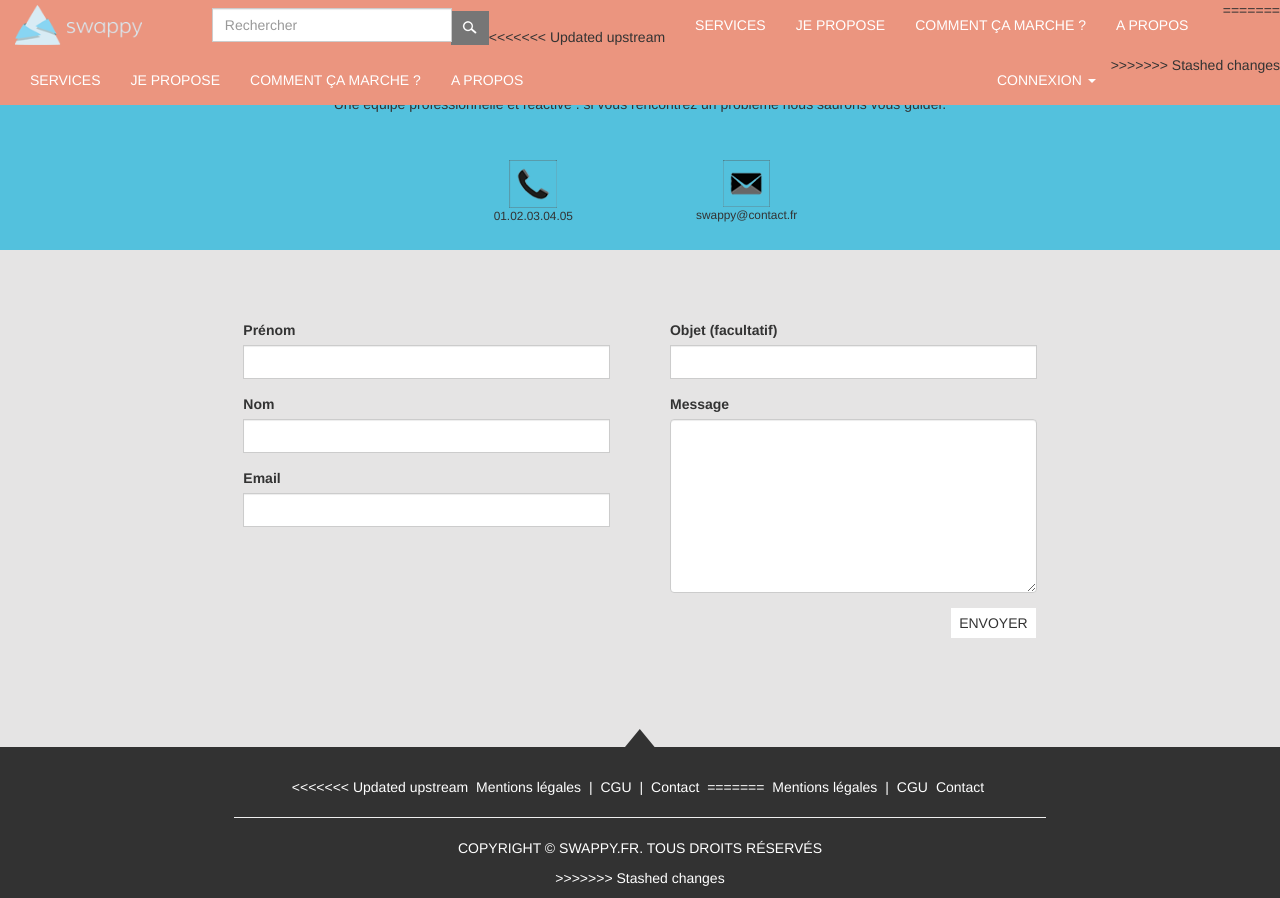
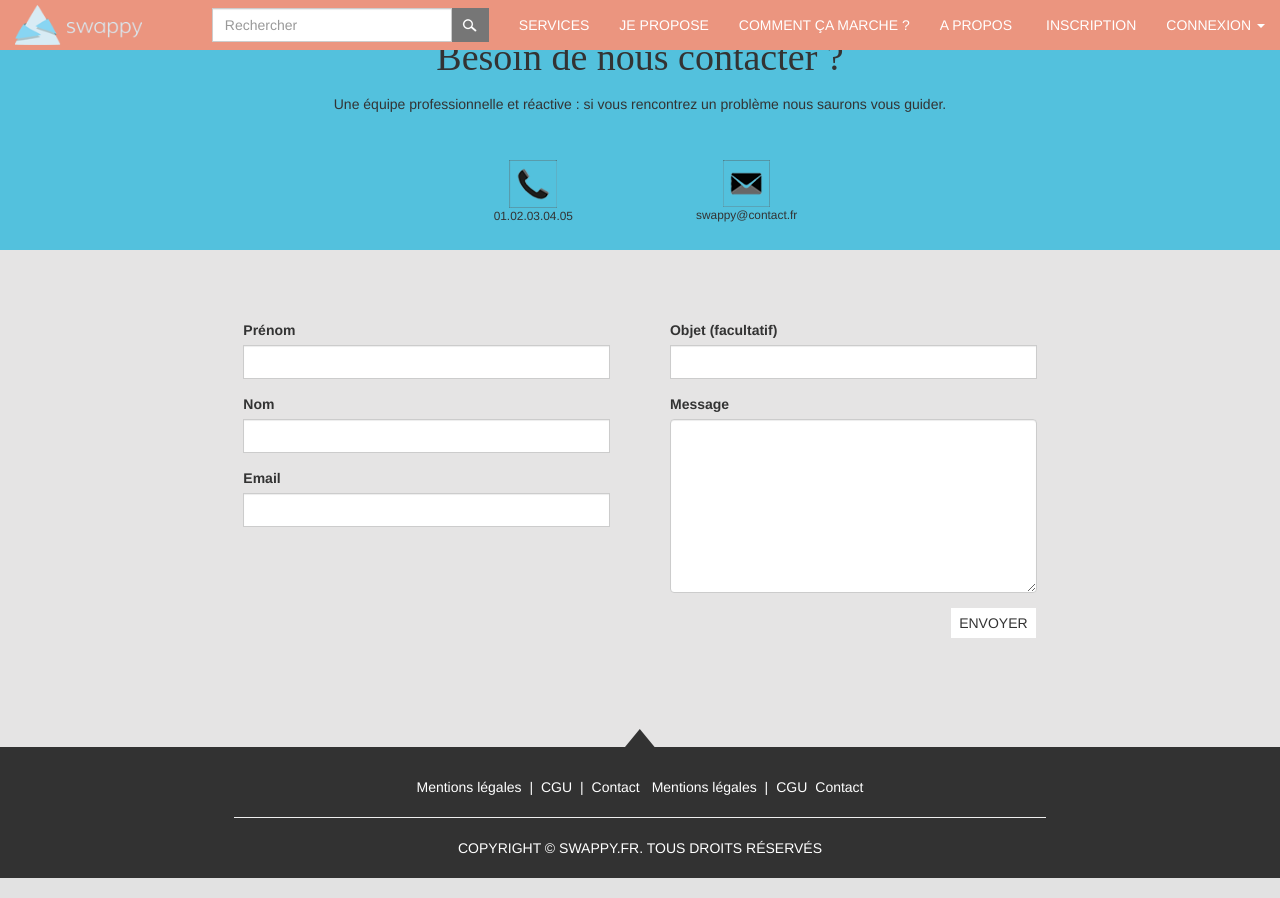
Before and after one commit to lionoweb/Swappy, a PHP site: page /beta/contact.php in a window 1280 px wide. Run offline with PHP 8.4, Linux system fonts and the light colour scheme; data that the repository does not hold is empty; some libraries are stand-ins or nearby versions.

Commit message:
Contact 1.2

```diff
--- a/beta/contact.php
+++ b/beta/contact.php
@@ -38,7 +38,6 @@
                     <span class="input-group-btn">
                         <button title="Rechercher" type="submit" class="btn btn-default"></button>
                     </span>
-<<<<<<< Updated upstream
             	</div>
 
           	</form>
@@ -51,20 +50,9 @@
             		<li><a href="apropos.php">A propos</a></li>
             	</ul>
              	<ul class="nav navbar-nav navbar-right">
-=======
-                </div>
-
-            </form>
-            <!-- Collect the nav links, forms, and other content for toggling -->
-            <div class="collapse navbar-collapse" id="navbar">
-                <ul class="nav navbar-nav">
-                    <li><a  href="services.html">Services</span></a></li>
-                    <li><a href="propose.php">Je propose</a></li>
-                    <li><a href="#">Comment ça marche ?</a></li>
-                    <li><a href="#">A propos</a></li>
-                </ul>
-                <ul class="nav navbar-nav navbar-right">
->>>>>>> Stashed changes
+               <?php if(!$user->logged) {?>
+                	<li><a href="inscription.php">Inscription</a></li>
+                <?php } ?>
                     <li class="dropdown">
                                             <a href="#" class="dropdown-toggle" data-toggle="dropdown" role="button" aria-expanded="false">Connexion <span class="caret"></span></a>
                         <div class="dropdown-menu login-menu">
@@ -93,7 +81,7 @@
         </div><!-- /.container-fluid -->
     </nav>
 
-    <div id="contact" action="mail.php" method="get">
+    <div id="contact" >
         <div class="header_contact">
             <p class="top col-md-6 col-md-offset-3">Besoin de nous contacter ?</p>
             <p class="bot col-md-8 col-md-offset-2">Une équipe professionnelle et réactive : si vous rencontrez un problème nous saurons vous guider.</p>
@@ -108,7 +96,7 @@
             </div>
         </div>
 
-        <form id="formulaire" action="" method="">
+        <form id="formulaire" action="mail.php" method="get">
             <div class="row">
                 <div class="left col-md-4 col-md-offset-2">
                     <div class="form-group">
@@ -161,13 +149,10 @@
 <footer id="footer">
     <img src="img/footer.png">
     <div class="container-fluid">
-<<<<<<< Updated upstream
         <a href="mentions-legales.php">Mentions légales</a> | <a href="cgu.php">CGU</a> | <a href="contact.php" class="active">Contact</a>
-=======
         <a href="#">Mentions légales</a> | <a href="#">CGU</a><a href="contact.php" class="active">Contact</a>
         <hr>
         <p>Copyright &copy; Swappy.fr. Tous droits réservés</p>
->>>>>>> Stashed changes
     </div>
 </footer>
 
```
